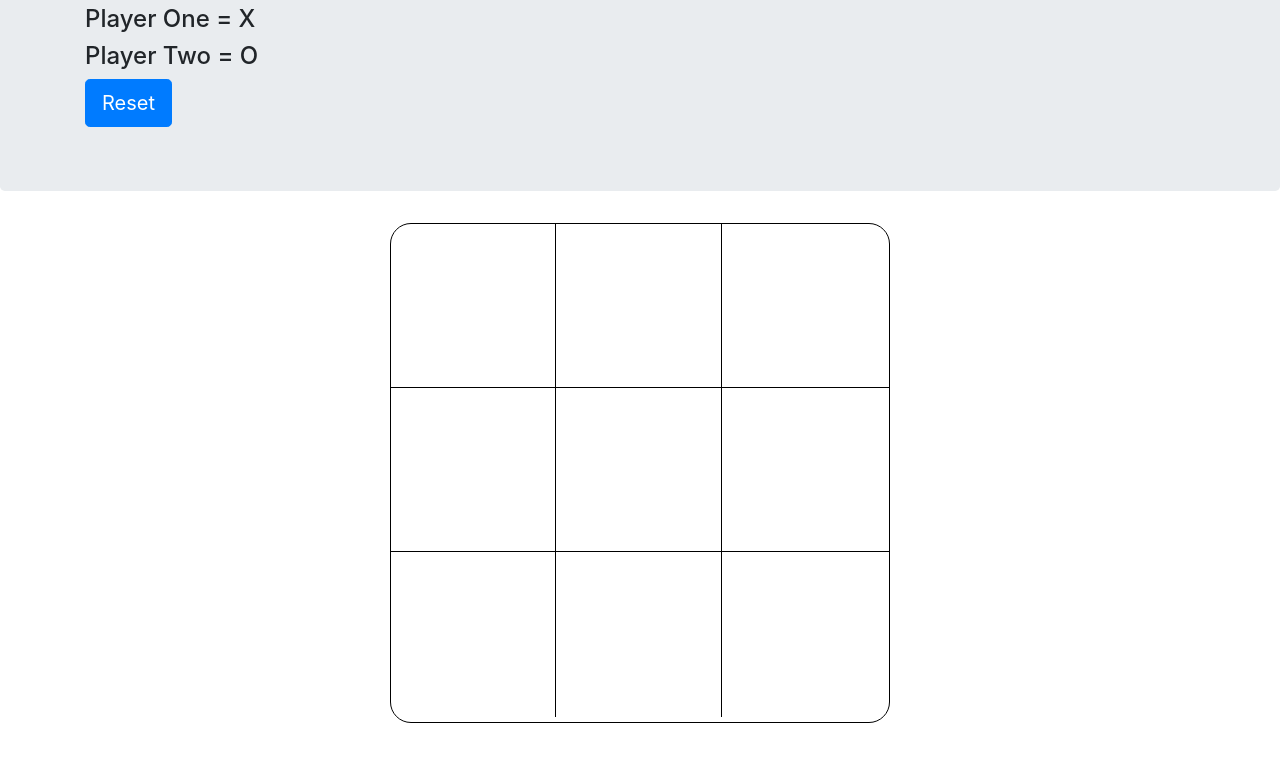
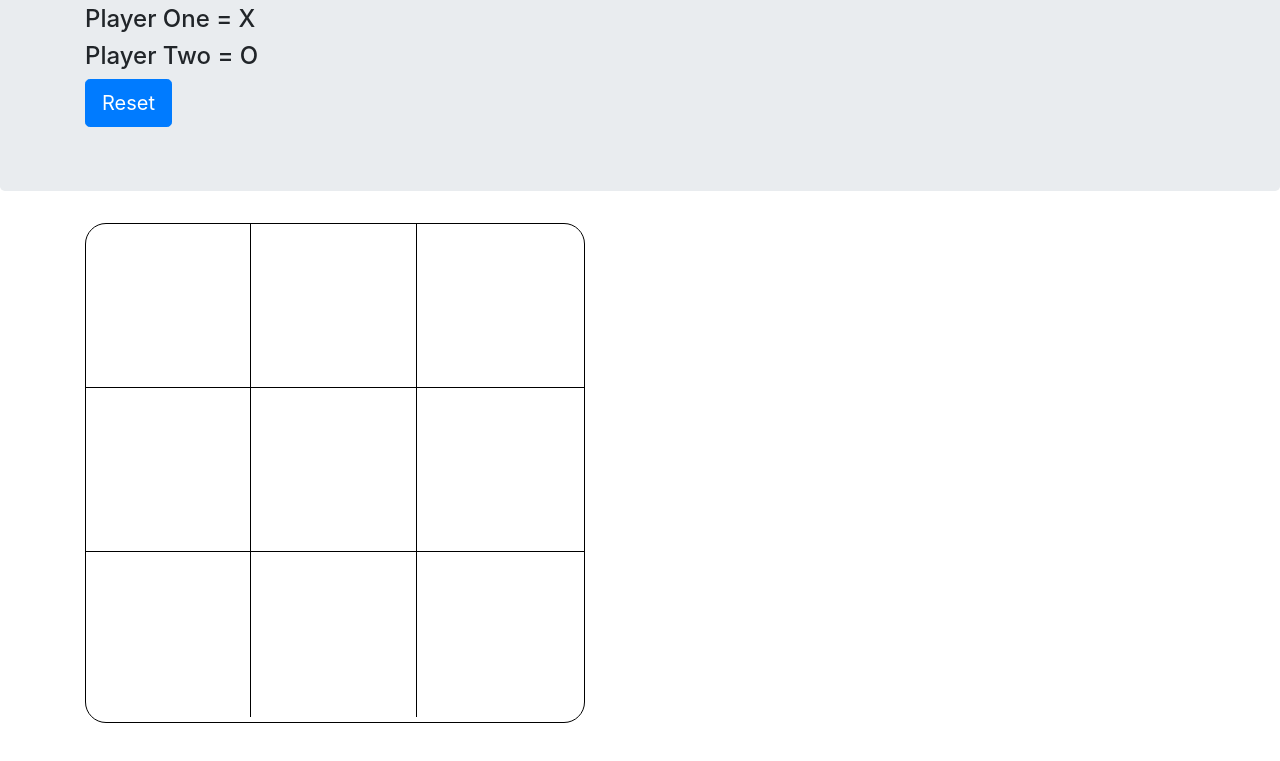
Before and after one commit to lamilekan263/tic-tac-toe, a plain HTML site: page index.html in a window 1280 px wide. Shown: the part 115-876 px from the top of the page. Before the commit the page ends 838 px from the top, so only its background shows below. Drawn offline with nearby package versions, Linux system fonts and the light colour scheme.

Commit message:
added a style to the body and added a margin-bottom to the gamebox

```diff
--- a/main.css
+++ b/main.css
@@ -1,8 +1,11 @@
+body{
+    overflow-y:scroll;
+}
 .game-box{
     max-width:500px;
     border:1px solid black;
     height:500px;
-    margin: 0 auto;
+    margin-bottom: 50px;
     border-radius:21px;
 
 }
```
